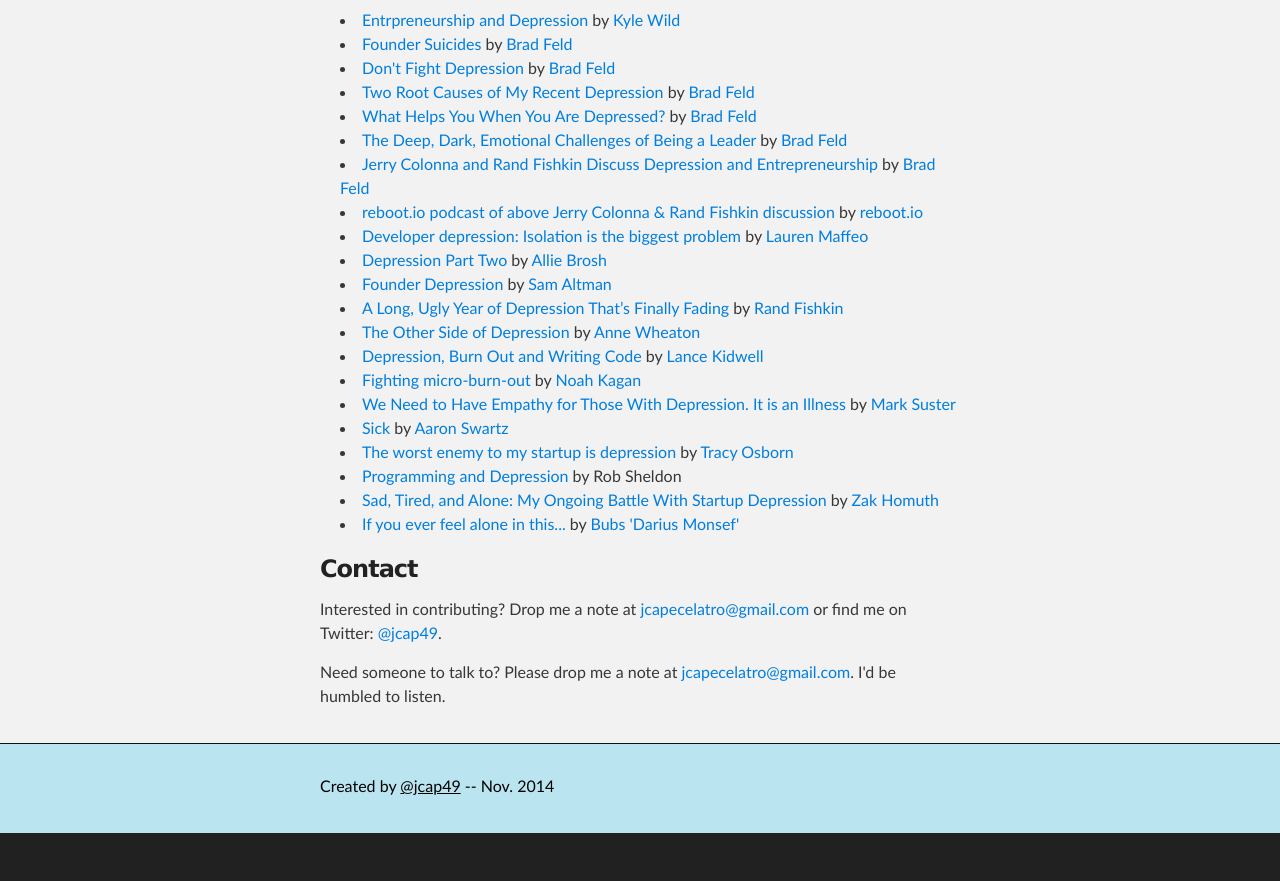
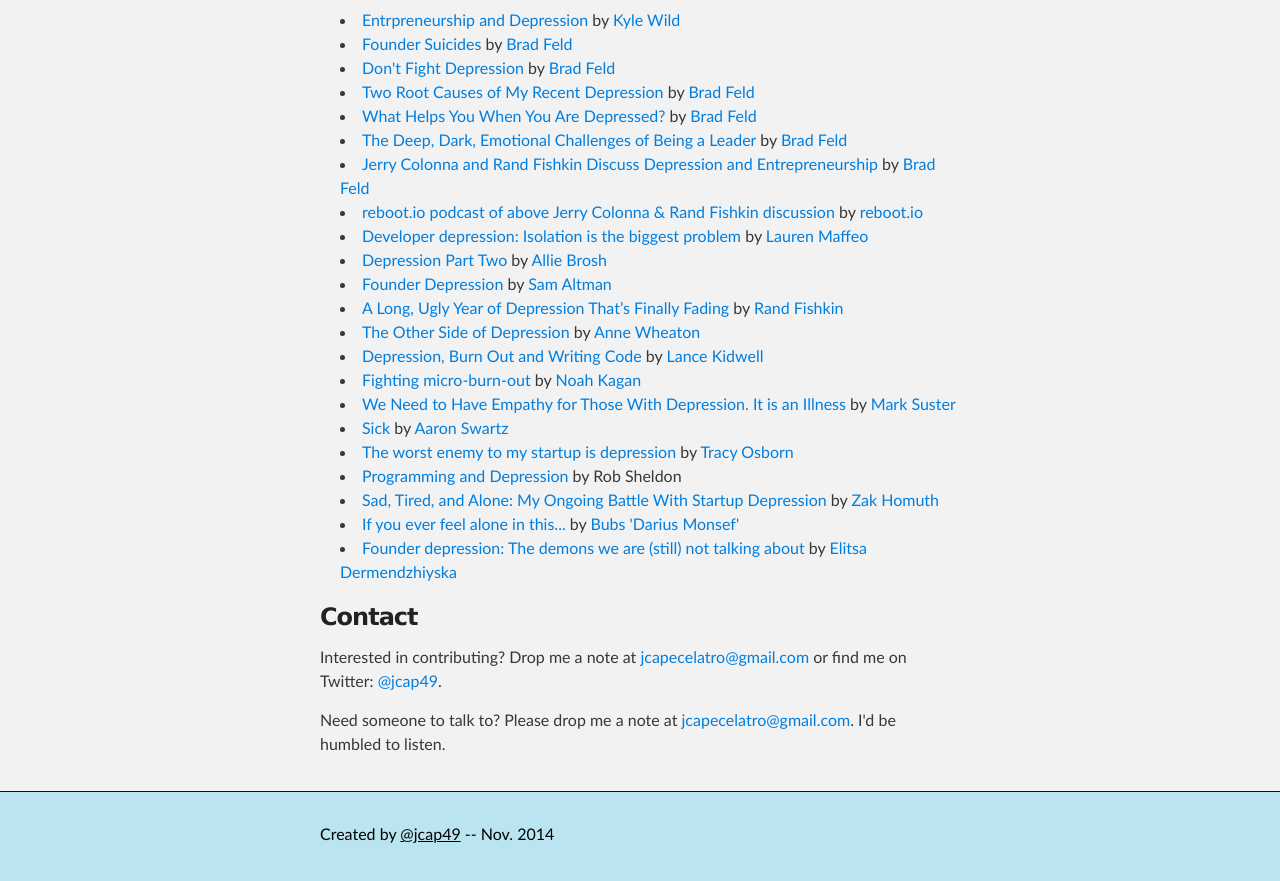
Before and after one commit to jcap49/jcap49.github.io, a plain HTML site: page index.html in a window 1280 px wide. Shown: the part 965-1846 px from the top of the page. Before the commit the page ends 1798 px from the top, so only its background shows below. Drawn offline with Linux system fonts and the light colour scheme.

Commit message:
[update] new link added

```diff
--- a/index.html
+++ b/index.html
@@ -105,6 +105,7 @@
     <li><a href="http://www.robsheldon.com/pages/depression-programming/">Programming and Depression</a> by Rob Sheldon</li>
     <li><a href="http://zakhomuth.com/post/49176400386/sad-tired-and-alone-my-ongoing-battle-with-st-39237">Sad, Tired, and Alone: My Ongoing Battle With Startup Depression</a> by <a href="https://twitter.com/zakhomuth">Zak Homuth</li>
     <li><a href="http://bubs.co/if-you-ever-feel-alone-in-this">If you ever feel alone in this...</a> by <a href="https://twitter.com/bubs">Bubs 'Darius Monsef'</a></li>
+    <li><a href="https://medium.com/@Ellie_/founder-depression-the-demons-we-are-still-not-talking-about-ed028ba2983b#.qadrozo9h">Founder depression: The demons we are (still) not talking about</a> by <a href="https://medium.com/@Ellie_">Elitsa Dermendzhiyska</a></li>
 
 
   </ul>
```
